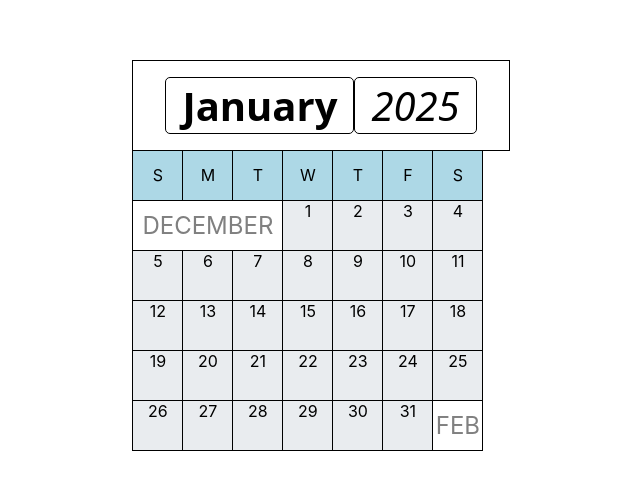
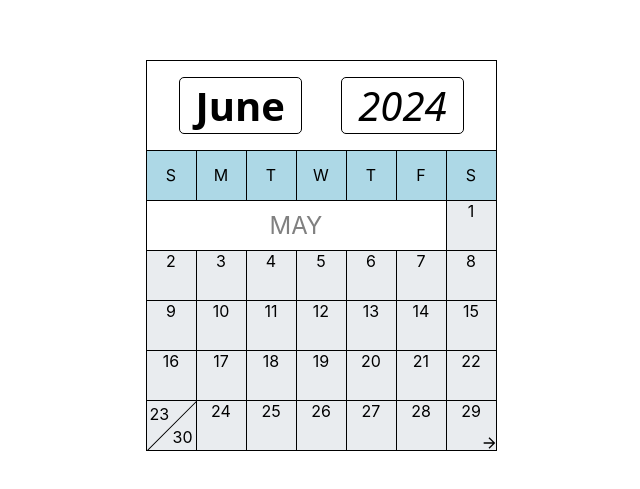
Before and after one commit to orion222/findatime, a React (Create React App) app: page / in a window 1280 px wide. Shown: the part 145-634 px from the top of the page, without its empty margins (319-959 px from the left). Built offline with nearby package versions, Linux system fonts and the light colour scheme.

Commit message:
added arrows to go forward/next month

```diff
--- a/src/components/Calendar.js
+++ b/src/components/Calendar.js
@@ -1,5 +1,5 @@
 import "../styles/Calendar.css";
-import SplitDate from "./SplitDate"
+import SplitDate from "./SplitDate";
 import { useMemo } from "react";
 /**
  * Returns a calendar.
@@ -11,118 +11,104 @@ import { useMemo } from "react";
  */
 
 export default function Calendar(props) {
-  const months = [
-    "January",
-    "February",
-    "March",
-    "April",
-    "May",
-    "June",
-    "July",
-    "August",
-    "September",
-    "October",
-    "November",
-    "December",
-  ];
+
+  const prevMonth = () => {
+    if (props.month == 0) {
+      props.setArgs({
+        month: 11,
+        year: props.year - 1,
+      });
+    } else
+      props.setArgs({
+        month: props.month - 1,
+        year: props.year,
+      });
+  };
+
+  const nextMonth = () => {
+    if (props.month == 11) {
+      props.setArgs({
+        month: 0,
+        year: props.year + 1,
+      });
+    } else
+      props.setArgs({
+        month: props.month + 1,
+        year: props.year,
+      });
+  };
+
+
+  // what day the first of the month starts on (0-6)
+  let n = new Date(props.year, props.month, 1).getDay();
+  // # of days in month
+  let t = new Date(props.year, props.month + 1, 0).getDate();
+  // # of days leftover in 5 weeks that are not in current month
+  let k = 7 - ((t + n) % 7);
 
   const makeCalendar = () => {
-    const date = new Date(props.year, props.month, 1);
     let ret = [];
-    let weeks = ["S", "M", "T", "W", "T", "F", "S"];
-
-    // what day the first of the month starts on (0-6)
-    let n = date.getDay();
-
-    // # of days in month
-    let t = new Date(props.year, props.month + 1, 0).getDate();
-
-    // # of days leftover in 5 weeks that are not in current month
-    let k = 7 - ((t + n) % 7);
-
-    // day of week headers
-    for (const day of weeks)
-      ret.push(
-        <div className="calendar-dayofweek calendar-cell center"> {day} </div>
-      );
-
     // the previous month, if there are any spare days
     ret.push(
-      n > 0 &&
-      <div
-        className="calendar-date-inactive center"
-        style={{ gridColumn: `span ${n}` }}
-        onClick={() => {
-          if (props.month == 0){
-            props.setArgs({
-              month: 11,
-              year: props.year - 1
-            })
-          }
-          else props.setArgs({
-            month: props.month - 1,
-            year: props.year
-          })
-        }}
-      >
-        {n < 3
-          ? months[mod(props.month - 1, 12)].substring(0, 3).toUpperCase()
-          : months[mod(props.month - 1, 12)].toUpperCase()}
-      </div>
+      n > 0 && (
+        <div
+          className="calendar-date-inactive center"
+          style={{ gridColumn: `span ${n}` }}
+          onClick={prevMonth}
+        >
+          {n < 3
+            ? months[mod(props.month - 1, 12)].substring(0, 3).toUpperCase()
+            : months[mod(props.month - 1, 12)].toUpperCase()}
+        </div>
+      )
     );
 
     // build the first 4 rows
-    for (let i = 1; i <= 28-n; i++)
-      ret.push(<div className="calendar-date calendar-cell"> {i} </div>);
+    ret.push(<div className = "calendar-date calendar-cell" id = {1}>
+      1
+      {n == 0 ? <div className="calendar-prev calendar-arrow" onClick = {prevMonth} /> : ""}
+     </div>);
+    for (let i = 2; i <= 28 - n; i++)
+      ret.push(<div className="calendar-date calendar-cell" id = {i}> {i} </div>);
 
     let nextDay = 28 - n + 1;
 
     // if we need to add splitDates
     let v = 0;
-    if (n + t > 35){
+    if (n + t > 35) {
       // # of splitDates
       v = (n + t) % 35;
-      for (let i = 0; i < v; i++){
-        ret.push(<SplitDate top = {nextDay} bottom = {nextDay + 7}/>);
+      for (let i = 0; i < v; i++) {
+        ret.push(<SplitDate top={nextDay} bottom={nextDay + 7} />);
         nextDay++;
       }
     }
 
     // fill in the rest of the calendar
-    for (let i = nextDay; i <= t-v; i++){
-      ret.push(<div className = "calendar-date calendar-cell"> {i} </div>)
+    for (let i = nextDay; i <= t - v; i++) {
+      ret.push(<div className="calendar-date calendar-cell"> {i} </div>);
     }
-
 
     // fill in the rest of the calendar with blanks
     ret.push(
-      (n+t<35) &&
-      <div
-        className="calendar-date-inactive center"
-        style={{ gridColumn: `span ${k}` }}
-        onClick={() => {
-          if (props.month == 11){
-            props.setArgs({
-              month: 0,
-              year: props.year + 1
-            })
-          }
-          else props.setArgs({
-            month: props.month + 1,
-            year: props.year
-          })
-        }}
-      >
-        {k < 3
-          ? months[(props.month + 1) % 12].substring(0, 3).toUpperCase()
-          : months[(props.month + 1) % 12].toUpperCase()}
-      </div>
+      n + t < 35 && (
+        <div
+          className="calendar-date-inactive center"
+          style={{ gridColumn: `span ${k}` }}
+          onClick={nextMonth}
+        >
+          {k < 3
+            ? months[(props.month + 1) % 12].substring(0, 3).toUpperCase()
+            : months[(props.month + 1) % 12].toUpperCase()}
+        </div>
+      )
     );
 
     return ret;
   };
   // only need to recompute the calendar if the month / year changes
-  const calendar = useMemo(() => makeCalendar(), [props.month, props.year]);
+  const calendar = useMemo(makeCalendar, [props.month, props.year]);
+  const week = ["S", "M", "T", "W", "T", "F", "S"];
   return (
     <div className="calendar-container">
       <div className="calendar-header">
@@ -131,10 +117,34 @@ export default function Calendar(props) {
         </div>
         <div className="calendar-year calendar-header-item">{props.year}</div>
       </div>
-      <div className="calendar-grid">{calendar}</div>
+      <div className="calendar-week">
+        {week.map((day) =>
+          <div className="calendar-dayofweek calendar-cell center"> {day} </div>
+        )
+        }
+      </div>
+      <div className="calendar-grid">
+        {calendar}
+        {n + t >= 35 ? <div className="calendar-next calendar-arrow" onClick = {nextMonth} /> : ""}
+      </div>
     </div>
   );
 }
+
+const months = [
+  "January",
+  "February",
+  "March",
+  "April",
+  "May",
+  "June",
+  "July",
+  "August",
+  "September",
+  "October",
+  "November",
+  "December",
+];
 
 // for some reason, javascript mod is not well defined for negatives
 function mod(n, m) {
--- a/src/components/Landing.js
+++ b/src/components/Landing.js
@@ -4,8 +4,8 @@ export default function Landing(){
     const today = new Date();
 
     const [args, setArgs] = useState({
-      month: 0,
-      year: 2025
+      month: today.getMonth(),
+      year: today.getFullYear()
     })
     return (
         <div className = "center container">
--- a/src/components/SplitDate.js
+++ b/src/components/SplitDate.js
@@ -15,9 +15,9 @@ export default function SplitDate(props) {
     }
   return (
     <div className={"splitDate-container " + props.className}>
-      <div className="splitDate-upper splitDate-date" onClick = {() => handleClick1()}></div>
+      <div className="splitDate-upper splitDate-date" id = {props.top} onClick = {() => handleClick1()}></div>
       <div className="splitDate-day1"> {props.top} </div>
-      <div className="splitDate-lower splitDate-date" onClick = {() => handleClick2()}></div>
+      <div className="splitDate-lower splitDate-date" id = {props.bottom} onClick = {() => handleClick2()}></div>
       <div className="splitDate-day2">{props.bottom}</div>
     </div>
   );
--- a/src/styles/Calendar.css
+++ b/src/styles/Calendar.css
@@ -17,6 +17,7 @@
 .calendar-cell{
     width: 50px;
     height: 50px;
+    position: relative;
     box-sizing: border-box;
     -moz-box-sizing: border-box;
     -webkit-box-sizing: border-box;
@@ -37,10 +38,11 @@
 
 .calendar-grid{
     display: inline-grid;
-    grid-template-rows: repeat(6, 1fr);
+    grid-template-rows: repeat(5, 1fr);
     grid-template-columns: repeat(7, 1fr);
     grid-auto-rows: inherit;
     grid-auto-columns: inherit;
+    position: relative;
 }
 
 
@@ -116,3 +118,28 @@
 .splitDate-lower:hover + .splitDate-day2 {
     font-weight: bold;
 }
+
+.calendar-arrow{
+    background-image: url('../arrow-right.svg');
+    background-position: center;
+    height: 12px;
+    width: 12px;
+    position: absolute;
+    padding: 2px;
+}
+.calendar-next{
+    bottom: 0;
+    right: 0;
+}
+.calendar-prev{
+    transform: rotateZ(180deg);
+    bottom: 0;
+    z-index: 1;
+}
+.calendar-arrow:hover{
+    opacity: 0.25;
+}
+
+.calendar-week{
+    display: flex;
+}
```
Also changed, not shown: src/arrow-right.svg (added), src/logo.svg (deleted).
